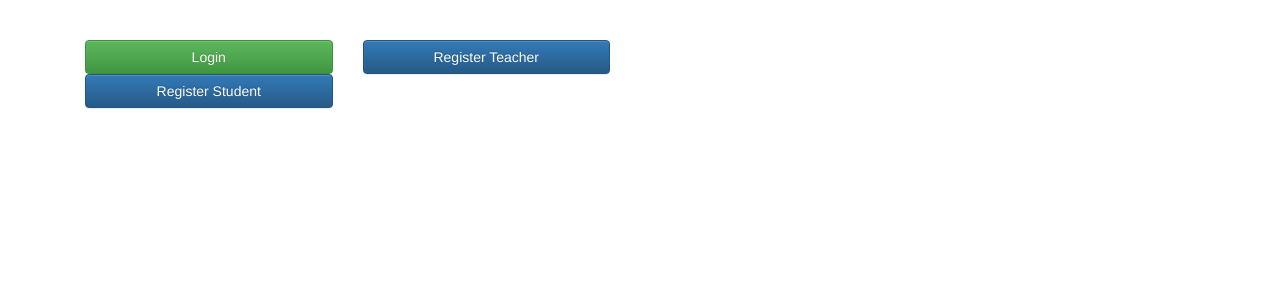
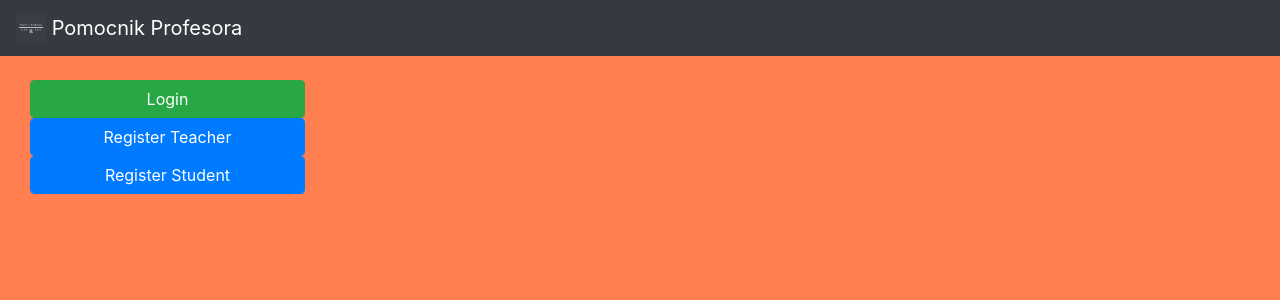
Before and after one commit to pawroz/PomocnikProfesora, a Flask app: page / in a window 1280 px wide. Shown: the top 300 px of the page. Run offline with Flask 2, Linux system fonts and the light colour scheme; some libraries are stand-ins or nearby versions.

Commit message:
corrected templates 2

```diff
--- a/main.py
+++ b/main.py
@@ -1,11 +1,13 @@
 from flask import Flask, request, session, jsonify, render_template, redirect, url_for
 from sqlalchemy.orm import sessionmaker
 from database import *
+from flask_bootstrap import Bootstrap
 import uuid
 
 engine = create_engine('sqlite:///database.db', echo=True)
 
 app = Flask(__name__)
+Bootstrap(app)
 
 # @app.route('/api/login', methods=['POST'])
 # def login():
--- /dev/null
+++ b/static/main.css
@@ -0,0 +1,81 @@
+body {
+  background: coral;
+  background-size: cover;
+  color: #333333;
+  margin-top: 5rem;
+}
+
+h1, h2, h3, h4, h5, h6 {
+  color: #444444;
+}
+
+.bg-steel {
+  background-color: #5f788a;
+}
+
+.site-header .navbar-nav .nav-link {
+  color: #cbd5db;
+}
+
+.site-header .navbar-nav .nav-link:hover {
+  color: #ffffff;
+}
+
+.site-header .navbar-nav .nav-link.active {
+  font-weight: 500;
+}
+
+.content-section {
+  background: #ffffff;
+  padding: 10px 20px;
+  border: 1px solid #dddddd;
+  border-radius: 3px;
+  margin-bottom: 20px;
+}
+
+.article-title {
+  color: #444444;
+}
+
+a.article-title:hover {
+  color: #428bca;
+  text-decoration: none;
+}
+
+.article-content {
+  white-space: pre-line;
+}
+
+.article-img {
+  height: 65px;
+  width: 65px;
+  margin-right: 16px;
+}
+
+.article-metadata {
+  padding-bottom: 1px;
+  margin-bottom: 4px;
+  border-bottom: 1px solid #e3e3e3
+}
+
+.article-metadata a:hover {
+  color: #333;
+  text-decoration: none;
+}
+
+.article-svg {
+  width: 25px;
+  height: 25px;
+  vertical-align: middle;
+}
+
+.account-img {
+  height: 125px;
+  width: 125px;
+  margin-right: 20px;
+  margin-bottom: 16px;
+}
+
+.account-heading {
+  font-size: 2.5rem;
+}
--- a/templates/index.html
+++ b/templates/index.html
@@ -1,7 +1,6 @@
 {% extends "layout.html" %}
 {% block content %}
-<body>
-    <div class="container">
+    <div class="container-fluid" >
         <div class="row" style="margin-top: 40px">
             <div class="col-sm-6">
                 <ul>
--- a/templates/layout.html
+++ b/templates/layout.html
@@ -1,25 +1,43 @@
 <!DOCTYPE html>
 <html lang="en">
 <head>
+    <!-- Required meta tags -->
     <meta charset="UTF-8">
     <meta name="viewport" content="width=device-width, initial-scale=1.0">
     <meta http-equiv="X-UA-Compatible" content="ie=edge">
     <link rel="stylesheet" href="https://cdnjs.cloudflare.com/ajax/libs/meyer-reset/2.0/reset.min.css">
-    <title>Login - Register Form | Flask</title>
-    <!-- Latest compiled and minified CSS -->
-    <link rel="stylesheet" href="https://maxcdn.bootstrapcdn.com/bootstrap/3.3.7/css/bootstrap.min.css" integrity="sha384-BVYiiSIFeK1dGmJRAkycuHAHRg32OmUcww7on3RYdg4Va+PmSTsz/K68vbdEjh4u" crossorigin="anonymous">
+
+    <!-- Bootstrap CSS -->
+    <link rel="stylesheet" href="https://stackpath.bootstrapcdn.com/bootstrap/4.5.2/css/bootstrap.min.css" integrity="sha384-JcKb8q3iqJ61gNV9KGb8thSsNjpSL0n8PARn9HuZOnIxN0hoP+VmmDGMN5t9UJ0Z" crossorigin="anonymous">
+    <link rel="stylesheet" type="text/css" href="{{ url_for('static', filename='main.css') }}">
 
     <!-- Optional theme -->
-    <link rel="stylesheet" href="https://maxcdn.bootstrapcdn.com/bootstrap/3.3.7/css/bootstrap-theme.min.css" integrity="sha384-rHyoN1iRsVXV4nD0JutlnGaslCJuC7uwjduW9SVrLvRYooPp2bWYgmgJQIXwl/Sp" crossorigin="anonymous">
-    <link rel="shortcut icon" href="{{ url_for('static', filename='favicon.ico') }}" type="image/x-icon">
-    <link rel="icon" href="{{ url_for('static', filename='favicon.ico') }}" type="image/x-icon">
+    <link rel="shortcut icon" href="{{ url_for('static', filename='logo.png') }}" type="image/x-icon">
+    <link rel="icon" href="{{ url_for('static', filename='logo.png') }}" type="image/x-icon">
+
+    <!-- Title -->
+    <title>Pomocnik Profesora</title>
 </head>
 
 <body>
-    {% block content %}{% endblock %}
+    <!-- style="background-image: url('static/wallpaper.jpeg');" -->
+    {% block navbar %}
+        <nav class="navbar fixed-top navbar-dark bg-dark">
+            <a class="navbar-brand" href="#">
+                <img src="{{ url_for('static', filename='logo.png') }}" width="30" height="30" class="d-inline-block align-top" alt="">
+                Pomocnik Profesora
+            </a>
+        </nav>
+    {% endblock navbar %}
+
+    {% block content %}
+
+    {% endblock %}
 
 
 <!-- Latest compiled and minified JavaScript -->
-<script src="https://maxcdn.bootstrapcdn.com/bootstrap/3.3.7/js/bootstrap.min.js" integrity="sha384-Tc5IQib027qvyjSMfHjOMaLkfuWVxZxUPnCJA7l2mCWNIpG9mGCD8wGNIcPD7Txa" crossorigin="anonymous"></script>
+<script src="https://code.jquery.com/jquery-3.5.1.slim.min.js" integrity="sha384-DfXdz2htPH0lsSSs5nCTpuj/zy4C+OGpamoFVy38MVBnE+IbbVYUew+OrCXaRkfj" crossorigin="anonymous"></script>
+<script src="https://cdn.jsdelivr.net/npm/popper.js@1.16.1/dist/umd/popper.min.js" integrity="sha384-9/reFTGAW83EW2RDu2S0VKaIzap3H66lZH81PoYlFhbGU+6BZp6G7niu735Sk7lN" crossorigin="anonymous"></script>
+<script src="https://stackpath.bootstrapcdn.com/bootstrap/4.5.2/js/bootstrap.min.js" integrity="sha384-B4gt1jrGC7Jh4AgTPSdUtOBvfO8shuf57BaghqFfPlYxofvL8/KUEfYiJOMMV+rV" crossorigin="anonymous"></script>
 </body>
 </html>
--- a/templates/login.html
+++ b/templates/login.html
@@ -1,6 +1,5 @@
 {% extends "layout.html" %}
 {% block content %}
-<body>
     <div class="container">
         <div class="row" style="margin-top: 40px">
             <div class="col-sm-6">
```
Also changed, not shown: static/logo.png (added), static/wallpaper.jpeg (added).
